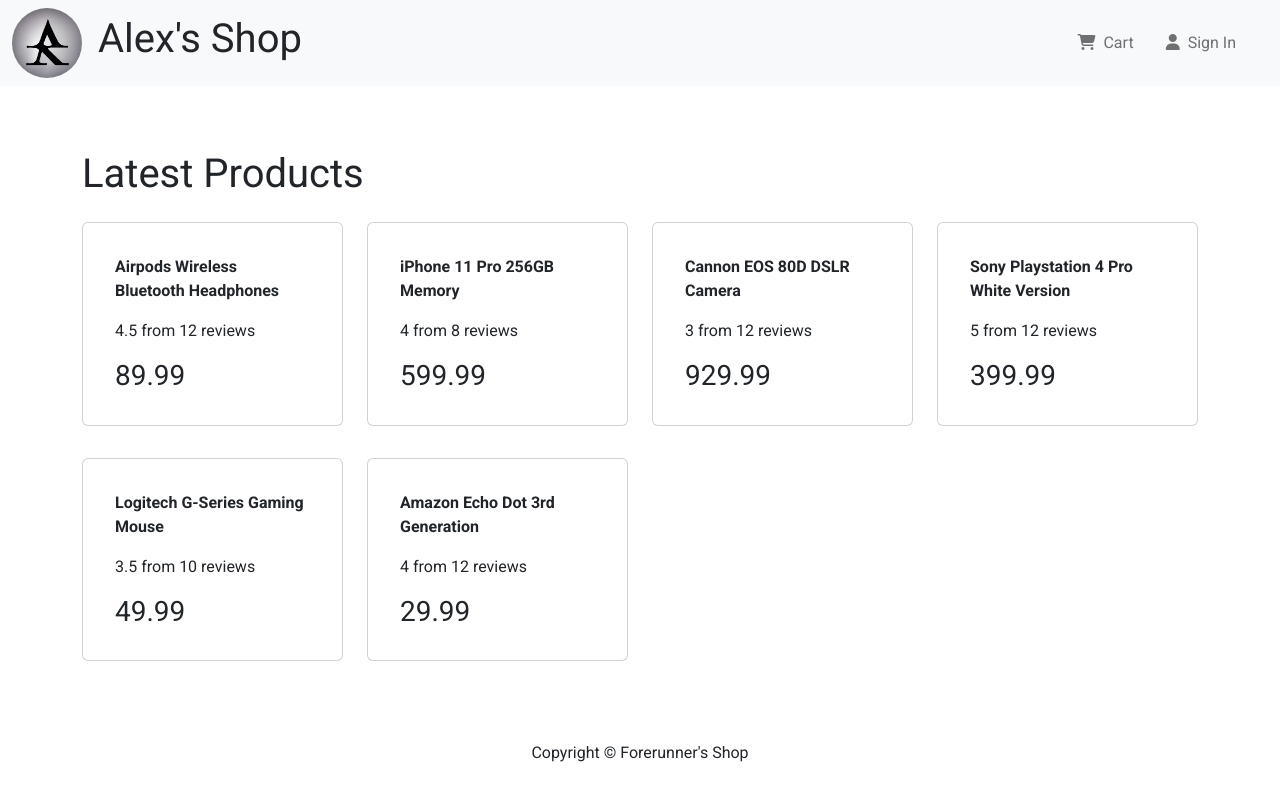
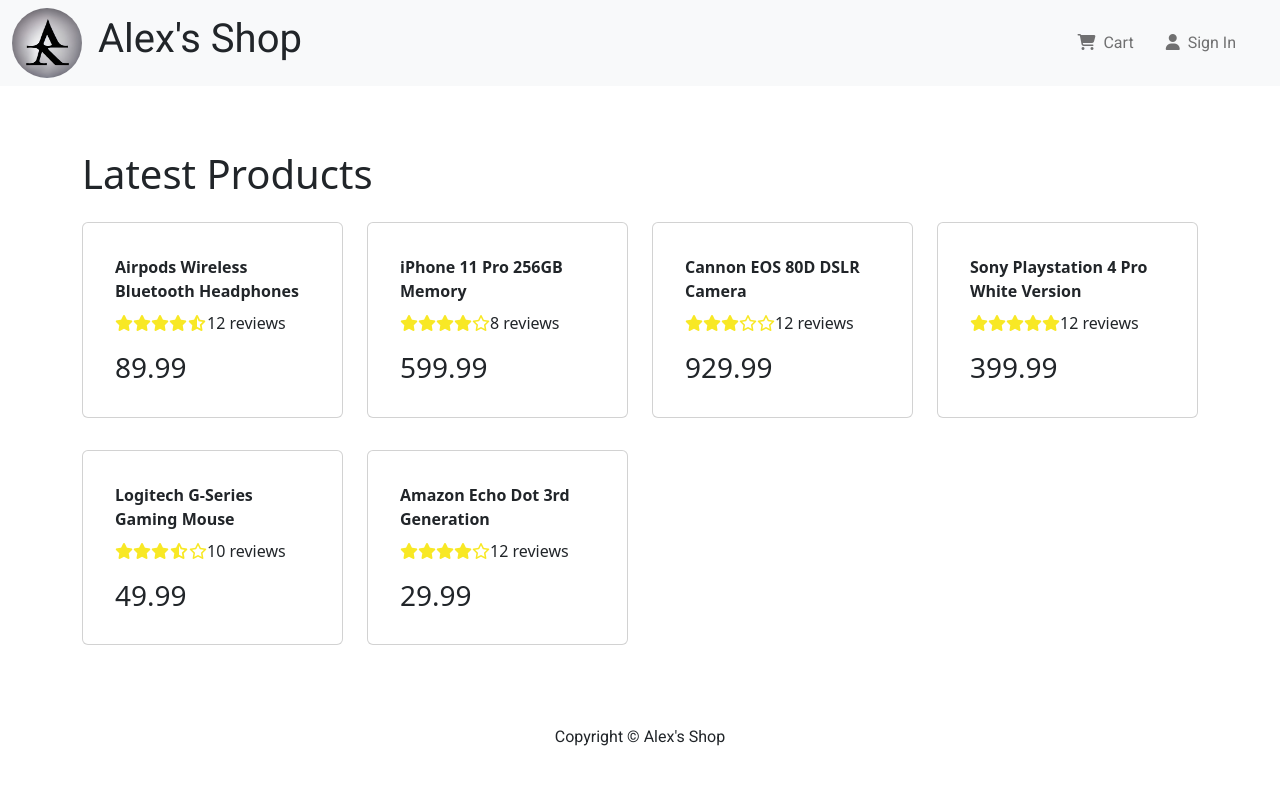
Before and after one commit to Forerunner78/mern-ecommerce-website, a Next.js app in the folder frontend/: page / in a window 1280 px wide. Built offline with nearby package versions, Linux system fonts and the light colour scheme.

Commit message:
Creation of the rating component

```diff
--- a/frontend/src/components/Footer.js
+++ b/frontend/src/components/Footer.js
@@ -5,7 +5,7 @@ const Footer = () => {
         <footer>
             <Container>
                 <Row>
-                    <Col className="text-center py-3">Copyright &copy; Forerunner's Shop</Col>
+                    <Col className="text-center py-3">Copyright &copy; Alex's Shop</Col>
                 </Row>
             </Container>
         </footer>
--- a/frontend/src/components/Product.js
+++ b/frontend/src/components/Product.js
@@ -1,4 +1,5 @@
 import { Card } from "react-bootstrap";
+import Rating from "./Rating";
 
 const Product = ({ product }) => {
     return (
@@ -10,9 +11,7 @@ const Product = ({ product }) => {
                     </Card.Title>
                 </a>
                 <Card.Text as="div">
-                    <div className="my-3">
-                        {product.rating} from {product.numReviews} reviews
-                    </div>
+                    <Rating value={product.rating} text={`${product.numReviews} reviews`} />
                 </Card.Text>
                 <Card.Text as="h3">{product.price}</Card.Text>
             </Card.Body>
--- /dev/null
+++ b/frontend/src/components/Rating.js
@@ -0,0 +1,71 @@
+const Rating = ({ value, text, color }) => {
+    return (
+        <div className="rating">
+            <span>
+                <i
+                    style={{ color }}
+                    className={
+                        value >= 1
+                            ? "fas fa-star"
+                            : value >= 0.5
+                            ? "fas fa-star-half-alt"
+                            : "far fa-star"
+                    }
+                ></i>
+            </span>
+            <span>
+                <i
+                    style={{ color }}
+                    className={
+                        value >= 2
+                            ? "fas fa-star"
+                            : value >= 1.5
+                            ? "fas fa-star-half-alt"
+                            : "far fa-star"
+                    }
+                ></i>
+            </span>
+            <span>
+                <i
+                    style={{ color }}
+                    className={
+                        value >= 3
+                            ? "fas fa-star"
+                            : value >= 2.5
+                            ? "fas fa-star-half-alt"
+                            : "far fa-star"
+                    }
+                ></i>
+            </span>
+            <span>
+                <i
+                    style={{ color }}
+                    className={
+                        value >= 4
+                            ? "fas fa-star"
+                            : value >= 3.5
+                            ? "fas fa-star-half-alt"
+                            : "far fa-star"
+                    }
+                ></i>
+            </span>
+            <span>
+                <i
+                    style={{ color }}
+                    className={
+                        value >= 5
+                            ? "fas fa-star"
+                            : value >= 4.5
+                            ? "fas fa-star-half-alt"
+                            : "far fa-star"
+                    }
+                ></i>
+            </span>
+            <span>{text && text}</span>
+        </div>
+    );
+};
+
+Rating.defaultProps = { color: "#f8e825" };
+
+export default Rating;
--- a/frontend/src/pages/index.js
+++ b/frontend/src/pages/index.js
@@ -18,11 +18,11 @@ export default function Home() {
                     referrerpolicy="no-referrer"
                 />
             </Head>
-            <main>
+            <body>
                 <Container>
                     <HomeScreen />
                 </Container>
-            </main>
+            </body>
         </>
     );
 }
--- a/frontend/src/styles/globals.css
+++ b/frontend/src/styles/globals.css
@@ -1,8 +1,18 @@
 html {
-    min-height: 100%;
+    min-height: 100vh;
     display: flex;
     flex-direction: column;
 }
+
 main {
+    min-height: 100vh;
     flex-grow: 1;
 }
+
+h3 {
+    padding: 1rem 0 0 0;
+}
+
+.rating span {
+    margin: 0.1 rem;
+}
```
